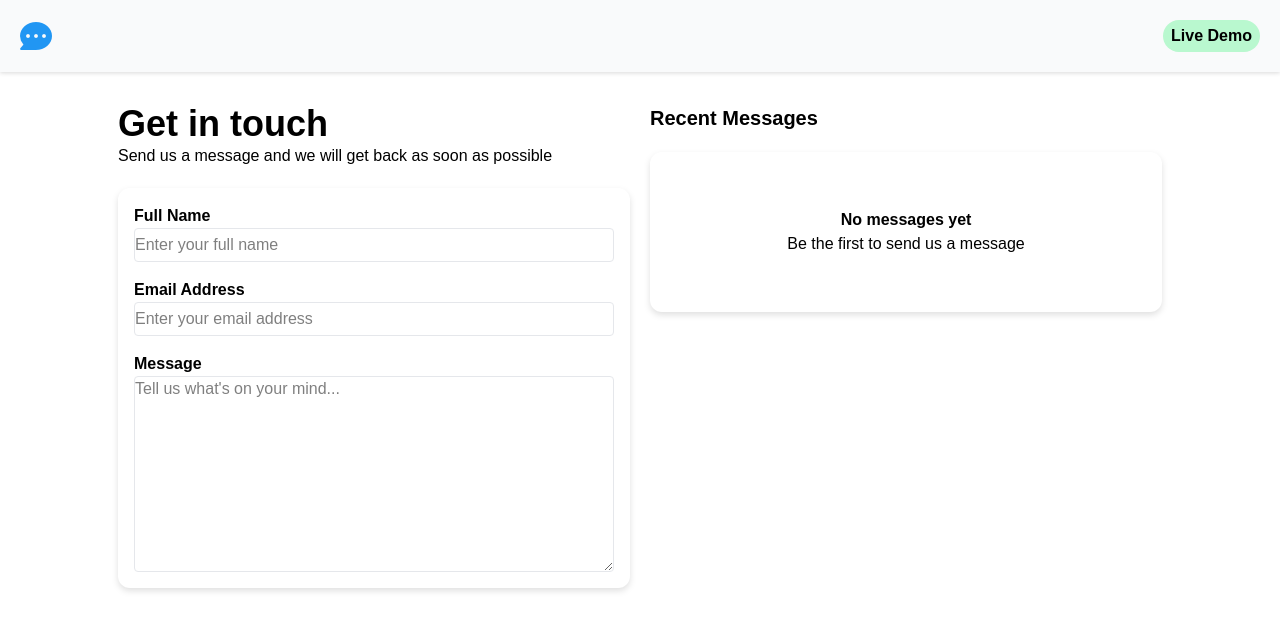
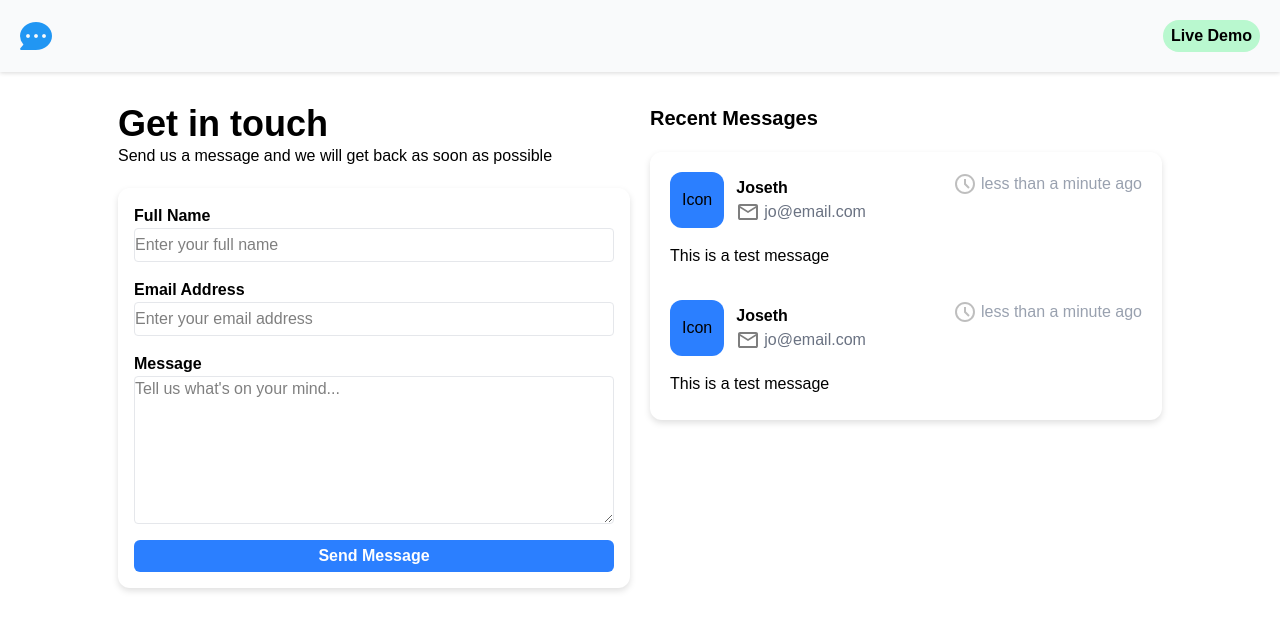
Before and after one commit to DavidSheltonSF/contact-feature-next, a Next.js app: page / in a window 1280 px wide. Shown: the top 630 px of the page. Built offline with nearby package versions, Linux system fonts and the light colour scheme.

Commit message:
feat(form): add submit action on clicking Send Message button

```diff
--- a/src/app/page.tsx
+++ b/src/app/page.tsx
@@ -1,5 +1,15 @@
+import { Button } from "./components/button";
+import { MessageContainer } from "./components/messageContainer";
 
 export default function Home() {
+
+  async function handleSubmit(formData: FormData){
+    'use server'
+
+    const name = formData.get('inputName');
+    console.log(name)
+  }
+
   return (
     <main>
       <section className="flex justify-center gap-5 mt-8">
@@ -7,7 +17,7 @@
          <h1 className="font-bold text-4xl">Get in touch</h1>
         <p>Send us a message and we will get back as soon as possible</p>
         <div className="bg-white w-lg mt-5 p-4 h-100 rounded-xl drop-shadow-md">
-          <form className="flex flex-col h-full gap-4" action="">
+          <form className="flex flex-col h-full gap-4" action={handleSubmit}>
             <div className="flex flex-col">
               <label className="font-bold" htmlFor="input-name">Full Name</label>
               <input
@@ -35,15 +45,13 @@
               placeholder="Tell us what's on your mind..."
               ></textarea>
             </div>
+            <Button label="Send Message"></Button>
           </form>
         </div>
        </main>
         <aside className="flex flex-col w-lg h-full">
           <h1 className="font-bold text-xl">Recent Messages</h1>
-          <div className="flex flex-col items-center justify-center bg-white mt-5 rounded-xl h-40 drop-shadow-md">
-            <h2 className="font-bold">No messages yet</h2>
-            <p>Be the first to send us a message</p>
-          </div>
+          <MessageContainer/>
         </aside>
       </section>
 
```
